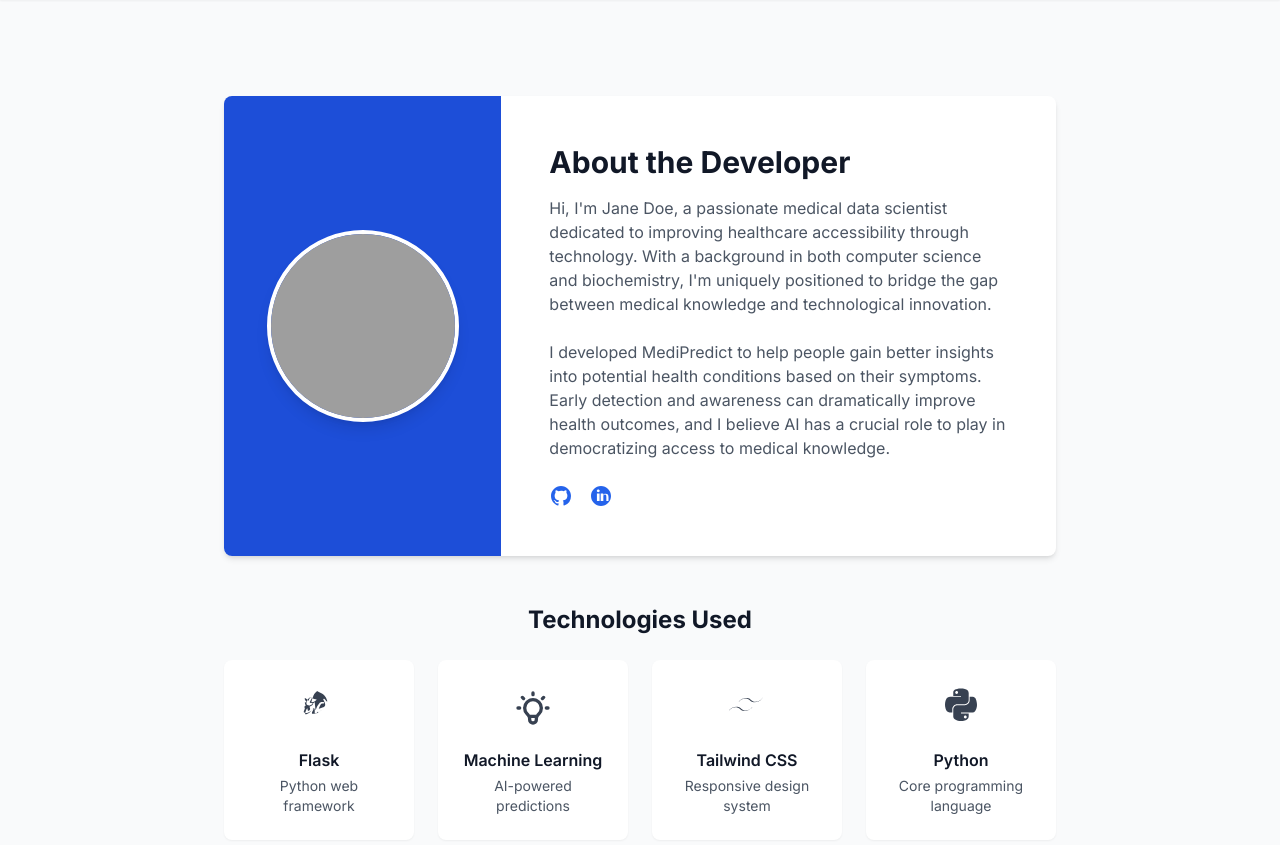
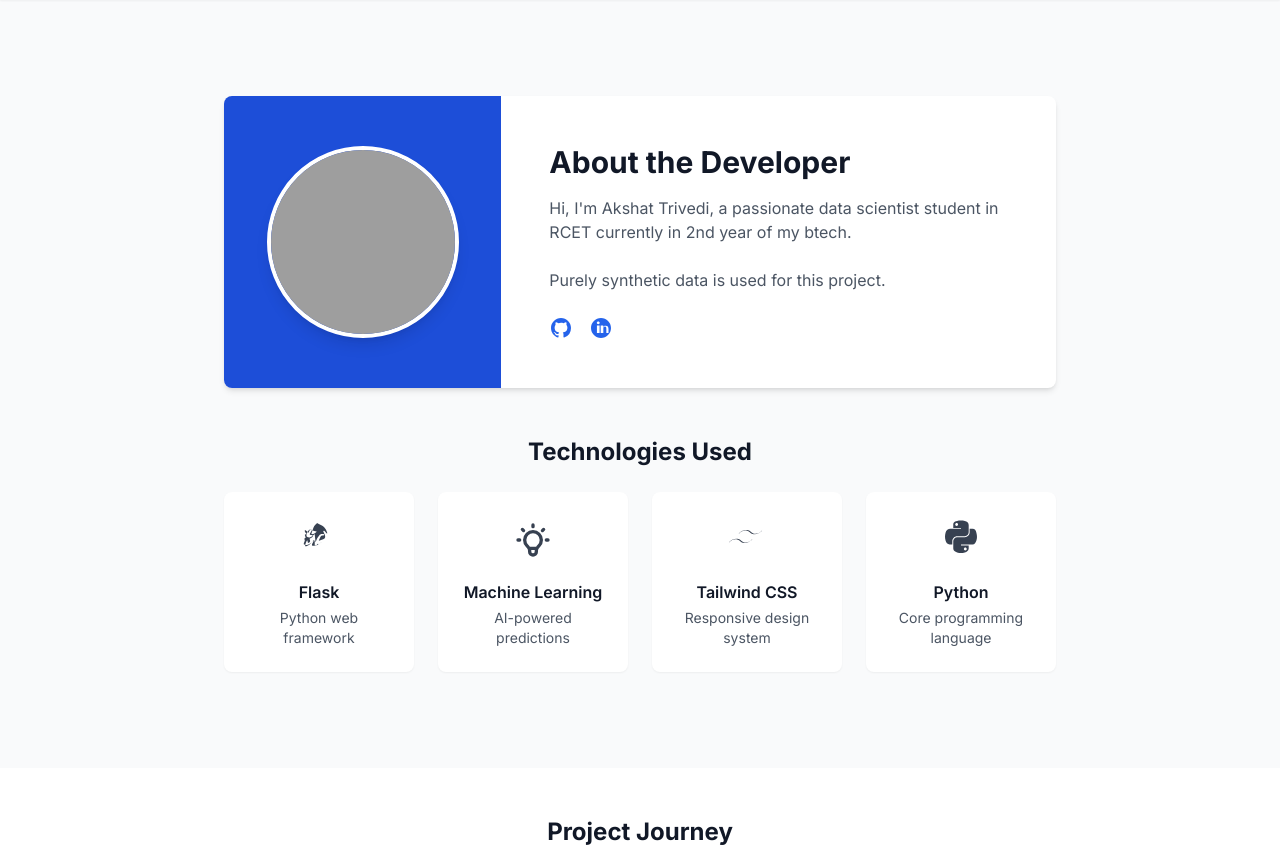
Before and after one commit to Akshat-Trivedi14/College_Work, a Flask app: page /about in a window 1280 px wide. Shown: the part 64-909 px from the top of the page. Run offline with Flask 3, Linux system fonts and the light colour scheme; parts of the project's set-up code (start-up, migrations or seed data) failed here and were passed over; some libraries are stand-ins or nearby versions; grey boxes are pictures that could not be loaded.

```diff
--- a/templates/about.html
+++ b/templates/about.html
@@ -17,15 +17,10 @@
                 <div class="md:w-2/3 p-8 md:p-12">
                     <h1 class="text-3xl font-bold text-gray-900 mb-4">About the Developer</h1>
                     <p class="text-gray-600 mb-6">
-                        Hi, I'm Jane Doe, a passionate medical data scientist dedicated to improving healthcare
-                        accessibility through technology. With a background in both computer science and biochemistry,
-                        I'm uniquely positioned to bridge the gap between medical knowledge and technological
-                        innovation.
+                        Hi, I'm Akshat Trivedi, a passionate  data scientist student in RCET currently in 2nd year of my btech.
                     </p>
                     <p class="text-gray-600 mb-6">
-                        I developed MediPredict to help people gain better insights into potential health conditions
-                        based on their symptoms. Early detection and awareness can dramatically improve health outcomes,
-                        and I believe AI has a crucial role to play in democratizing access to medical knowledge.
+                        Purely synthetic data is used for this project.
                     </p>
 
                     <div class="flex items-center space-x-4">
```
